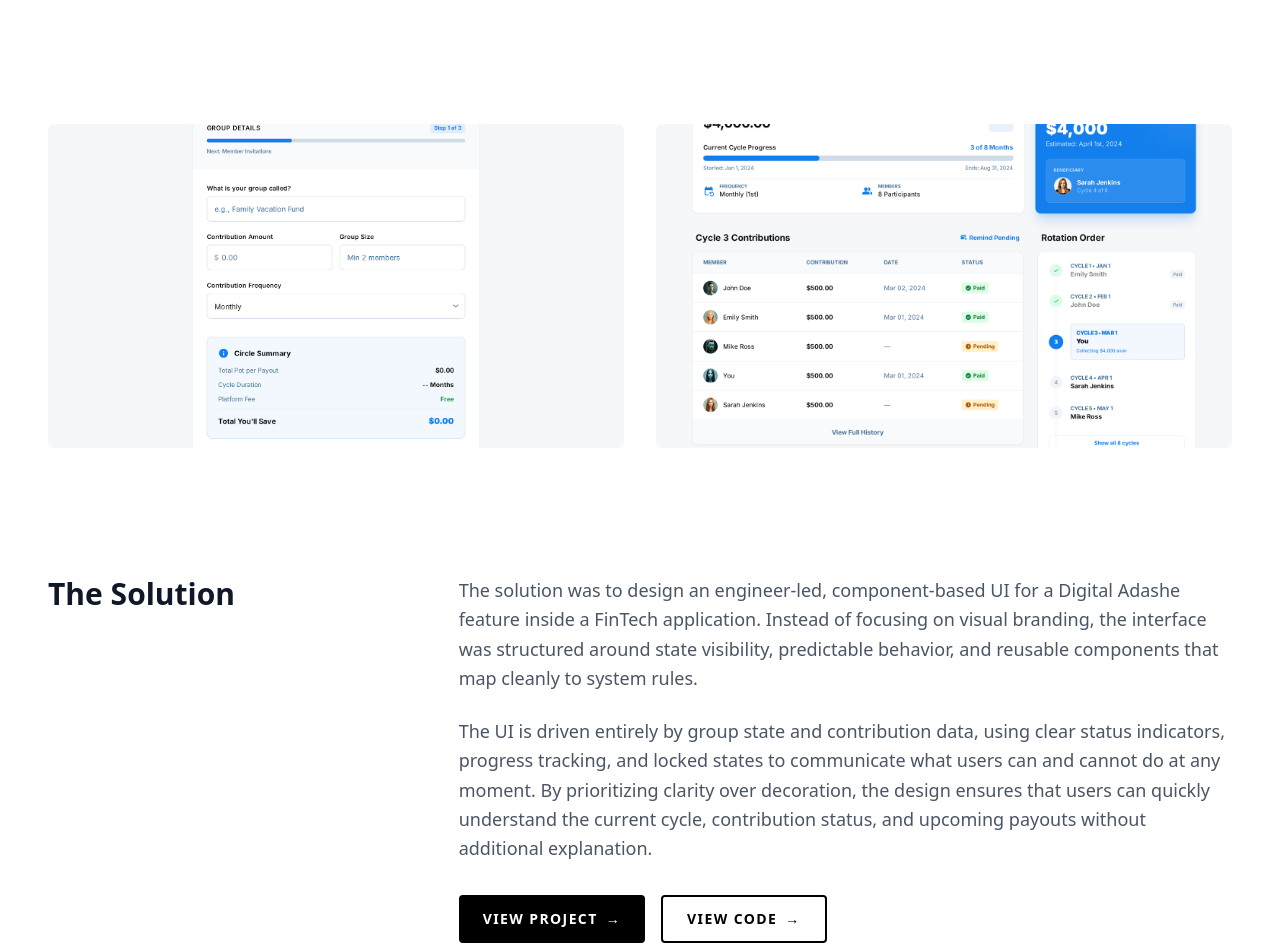
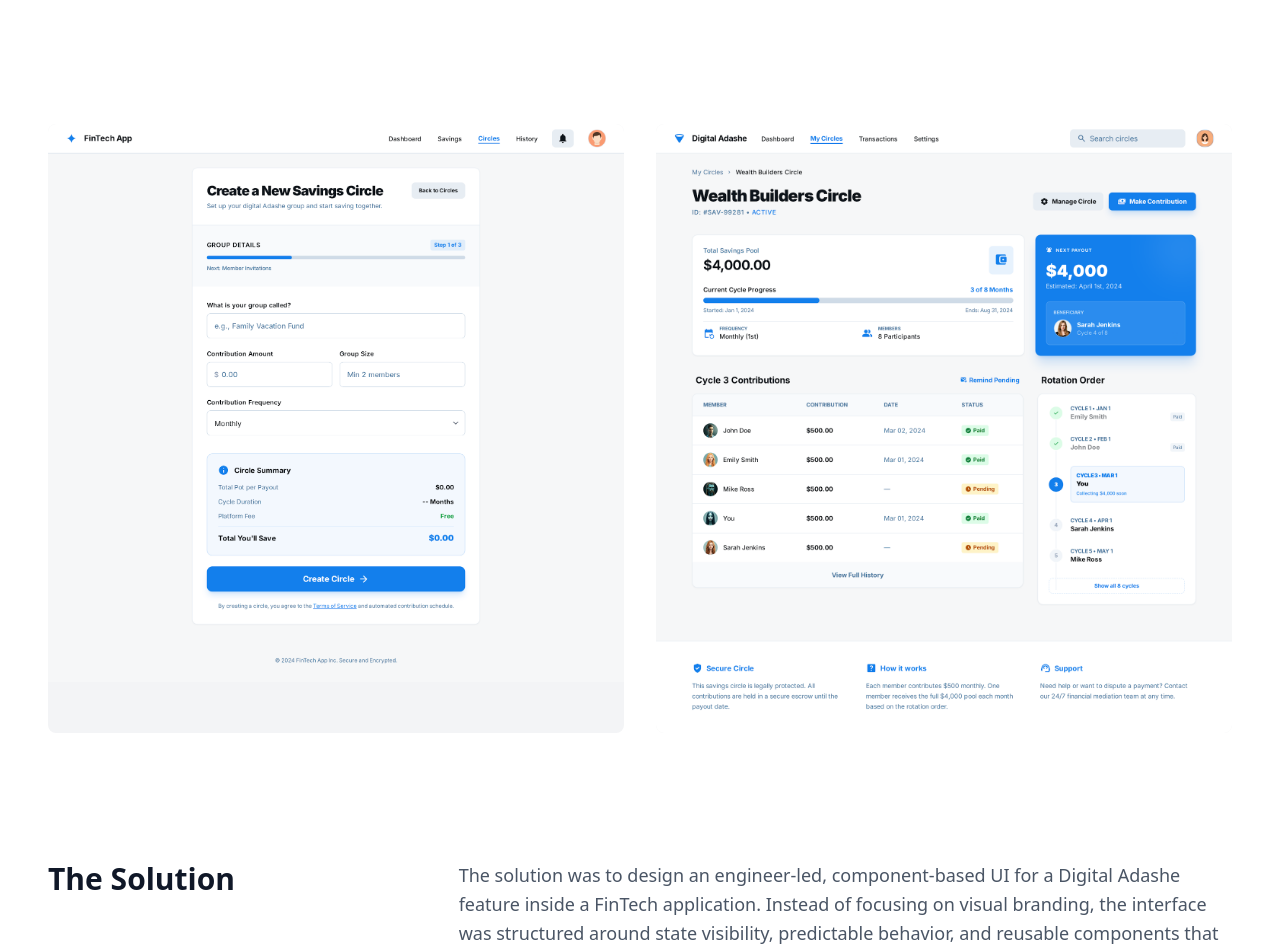
Before and after one commit to Zikmang/Portfolio, a React (Vite) app: page /project/1 in a window 1280 px wide. Shown: the part 1780-2732 px from the top of the page. Built offline with nearby package versions, Linux system fonts and the light colour scheme.

Commit message:
Modified the ProjectDetail and About page

```diff
--- a/index.html
+++ b/index.html
@@ -2,9 +2,9 @@
 <html lang="en">
   <head>
     <meta charset="UTF-8" />
-    <link rel="icon" type="image/svg+xml" href="/vite.svg" />
+    <link rel="icon" type="image/svg+xml" href="src/assets/letter-z.png" />
     <meta name="viewport" content="width=device-width, initial-scale=1.0" />
-    <title>my_portfolio</title>
+    <title>ZIKMANG</title>
   </head>
   <body>
     <div id="root"></div>
--- a/src/data/projects.js
+++ b/src/data/projects.js
@@ -13,6 +13,7 @@ import cardForm from "../assets/active-state.png"
 import cardMobile from '../assets/card-mobile.png'
 import dessertGrid from "../assets/active-dessert.png"
 import mobileDessert from "../assets/mobile-dessert.png"
+import loopMobile from "../assets/loop-mobile.png"
 
 import adasheMockup from "../assets/adashe-mockup.png"
 import cropMockup from "../assets/crop-mockup.png"
@@ -241,7 +242,7 @@ export const projects = [
       }
       ],
 
-      liveUrl: "#",
+      liveUrl: "https://advice-generator-api-three.vercel.app/",
       codeUrl: '#'
     },
 
@@ -286,7 +287,7 @@ export const projects = [
         }
       ],
 
-      liveUrl: "https://conference-ticket-generator-main.vercel.app/" ,
+      liveUrl: "https://conference-ticket-generator-sooty-three.vercel.app/" ,
       codeUrl: '#'
     },
 
@@ -376,16 +377,51 @@ export const projects = [
         }
       ],
 
-      liveUrl: "https://your-live-link-here.com",
+      liveUrl: "https://interactive-card-main-form.vercel.app/",
       codeUrl: '#'
     },
     {
       id: 9,
-      title: "LOOPSTUDIO LANDING PAGE",
-      description: "A responsive landing page for loopstudio.",
+      title: "LOOPSTUDIOS LANDING PAGE",
+      description: "A responsive, immersive landing page for a VR company featuring complex grid layouts and interactive hover states.",
       date: "2025",
+      role: "Frontend Developer",
+      tools: ["React", "Tailwind CSS", "CSS Grid", "Responsive Design"],
+      context: "Frontend Mentor Challenge",
       imageUrl: loopMockup,
-      liveUrl: "#",
-      codeUrl: '#'
+
+      sections: {
+        challenge: {
+          title: "The Challenge",
+          paragraphs: [
+            "The primary design challenge was the 'Creations' gallery, which requires a layout shift. On mobile, it's a single column with landscape images; on desktop, it transforms into a four-column grid with portrait images. Managing these aspect ratios and source swaps without layout shifts was critical.",
+            "Additionally, the site relies heavily on hover effects (overlay gradients and text transitions) that needed to feel smooth and performant across different devices."
+          ]
+        },
+
+        solution: {
+          title: "The Solution",
+          paragraphs: [
+            "I utilized CSS Grid for the gallery layout, which allowed me to easily rearrange the items based on viewport width. For the images, I implemented the HTML `<picture>` element (or responsive utility classes) to serve different image files for mobile and desktop, improving both performance and art direction.",
+            "For the navigation, I built a custom hamburger menu that triggers a full-screen overlay on mobile, using state management to lock the body scroll when the menu is active.",
+            "I used React to build the components, I added motion to the div."
+          ]
+        }
+      },
+
+      gallery: [
+        {
+          id: 1,
+          description: "Desktop grid view with hover interactions",
+          imageUrl: loopMockup
+        },
+        {
+          id: 2,
+          description: "Mobile responsive view with stacked layout",
+          imageUrl: loopMobile
+        }
+      ],
+
+      liveUrl: "https://loopstudio-landing-page-8x46.vercel.app/"
     },
   ];
--- a/src/pages/About.jsx
+++ b/src/pages/About.jsx
@@ -1,6 +1,7 @@
 import Navbar from '../components/Navbar';
 import Footer from '../components/Footer';
 import TechStack from '../components/TechStack';
+import profilePic from '../assets/profile-pic.png'
 import { SiGithub, SiLinkedin } from 'react-icons/si';
 import { MdEmail } from 'react-icons/md';
 
@@ -15,8 +16,7 @@ const About = () => {
           <div className="md:col-span-5">
             <div className="sticky top-32">
               <img
-                src="https://i.pinimg.com/736x/0c/2f/c3/0c2fc3bf1802d2044b480e7bd2cf28d4.jpg"
-                alt="Profile"
+                src={profilePic}
                 className="w-full h-auto object-cover grayscale hover:grayscale-0 transition-all duration-500"
               />
             </div>
@@ -33,8 +33,8 @@ const About = () => {
                 I care about how applications are built, emphasizing reusable components and clear data models alongside clean design.
               </p>
               <p className="text-xl text-gray-600 leading-relaxed">
-                I'm curious about how design and engineering work together to create effective software, and I strongly believe in user-centered design.
-                I aim to add clear value to every project through thoughtful implementation, attention to detail, and positive collaboration. I enjoy working on challenging projects that encourage learning, creativity, and meaningful innovation.
+                I deliver clear value to every project through thoughtful implementation, meticulous attention to detail, and collaborative execution. I'm driven by challenging work that promotes growth, creativity, and meaningful innovation.
+                 My goal is to integrate design and engineering to develop effective, user-centered software applications.
               </p>
             </section>
 
@@ -61,7 +61,7 @@ const About = () => {
                   <SiLinkedin size={24} />
                 </a>
                 <a
-                  href="https://github.com/yourusername"
+                  href="https://github.com/Zikmang"
                   target="_blank"
                   rel="noreferrer"
                   className="text-gray-400 hover:text-black transition-colors duration-300"
--- a/src/pages/ProjectDetail.jsx
+++ b/src/pages/ProjectDetail.jsx
@@ -110,7 +110,7 @@ const ProjectDetail = () => {
           </div>
         </section>
 
-        {/* GALLERY */}
+       {/* GALLERY */}
         <section
           className="grid grid-cols-1 md:grid-cols-2 gap-6 md:gap-8 mb-24 md:mb-32"
           aria-label="Project gallery"
@@ -118,10 +118,10 @@ const ProjectDetail = () => {
           {project.gallery.map((img) => (
             <figure
               key={img.id}
-              className="w-full h-full aspect-video bg-gray-100 overflow-hidden rounded-lg"
+              className="w-full bg-gray-100 overflow-hidden rounded-lg"
             >
               <img
-                className="w-full h-full object-cover hover:scale-105 transition-transform duration-500"
+                className="w-full h-auto object-contain hover:scale-105 transition-transform duration-500"
                 src={img.imageUrl}
                 alt={`${project.title} - image ${img.id}`}
               />
@@ -146,20 +146,20 @@ const ProjectDetail = () => {
             </div>
 
             {/* PROJECT LINKS */}
-            {(project.liveUrl || project.codeUrl) && (
+            {(project.liveUrl) && (
               <div className="flex flex-wrap gap-4">
                 {project.liveUrl && (
                   <a
                     href={project.liveUrl}
                     target="_blank"
                     rel="noopener noreferrer"
-                    className="inline-flex items-center gap-2 px-6 py-3 bg-black text-white text-sm font-bold uppercase tracking-widest hover:bg-gray-800 transition-colors rounded"
+                    className="inline-flex items-center gap-2 px-6 py-3  text-orange-800 text-sm font-bold uppercase tracking-widest hover:text-orange-300 transition-colors rounded"
                   >
                     View Project
                     <span aria-hidden="true">→</span>
                   </a>
                 )}
-                {project.codeUrl && (
+                {/* {project.codeUrl && (
                   <a
                     href={project.codeUrl}
                     target="_blank"
@@ -169,7 +169,7 @@ const ProjectDetail = () => {
                     View Code
                     <span aria-hidden="true">→</span>
                   </a>
-                )}
+                )} */}
               </div>
             )}
           </div>
```
Also changed, not shown: src/assets/letter-z.png (added), src/assets/profile-pic.png (added).
